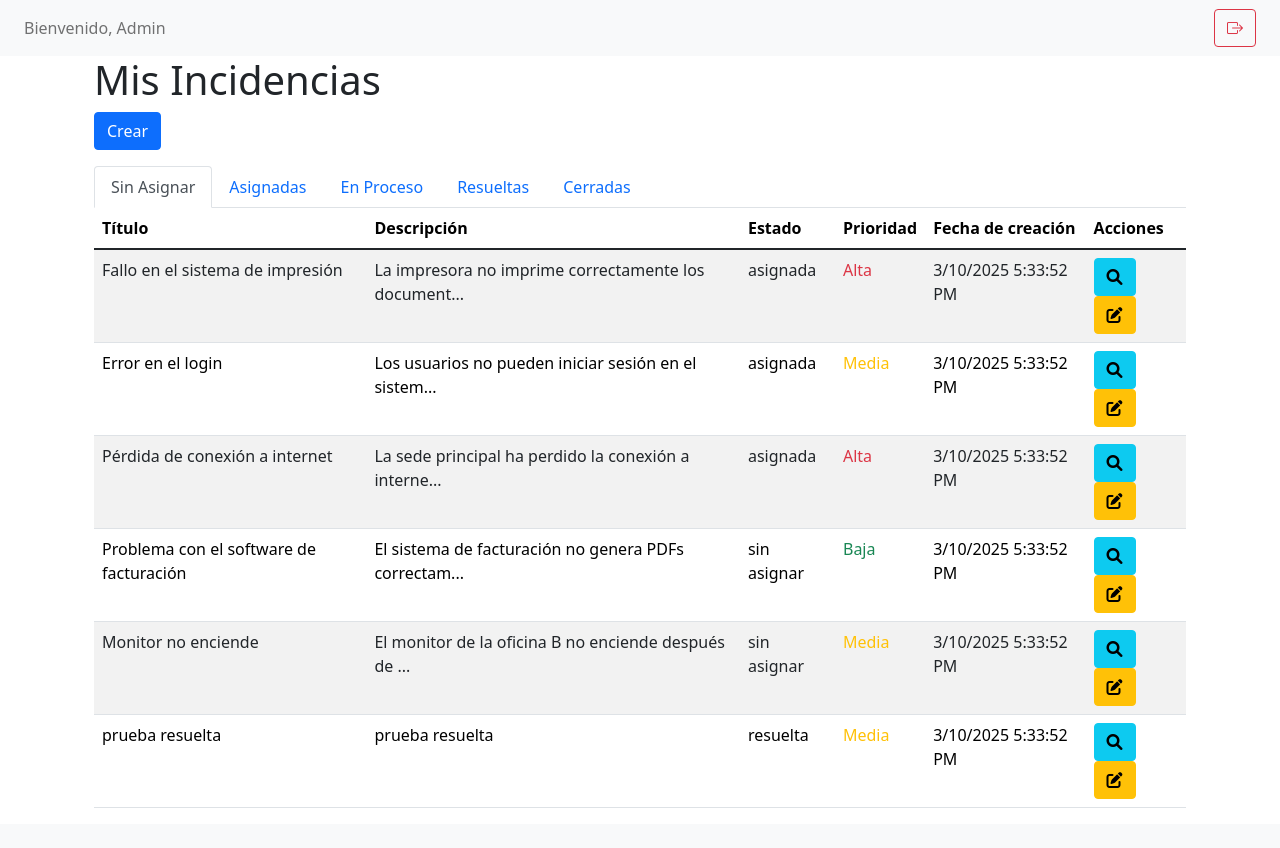
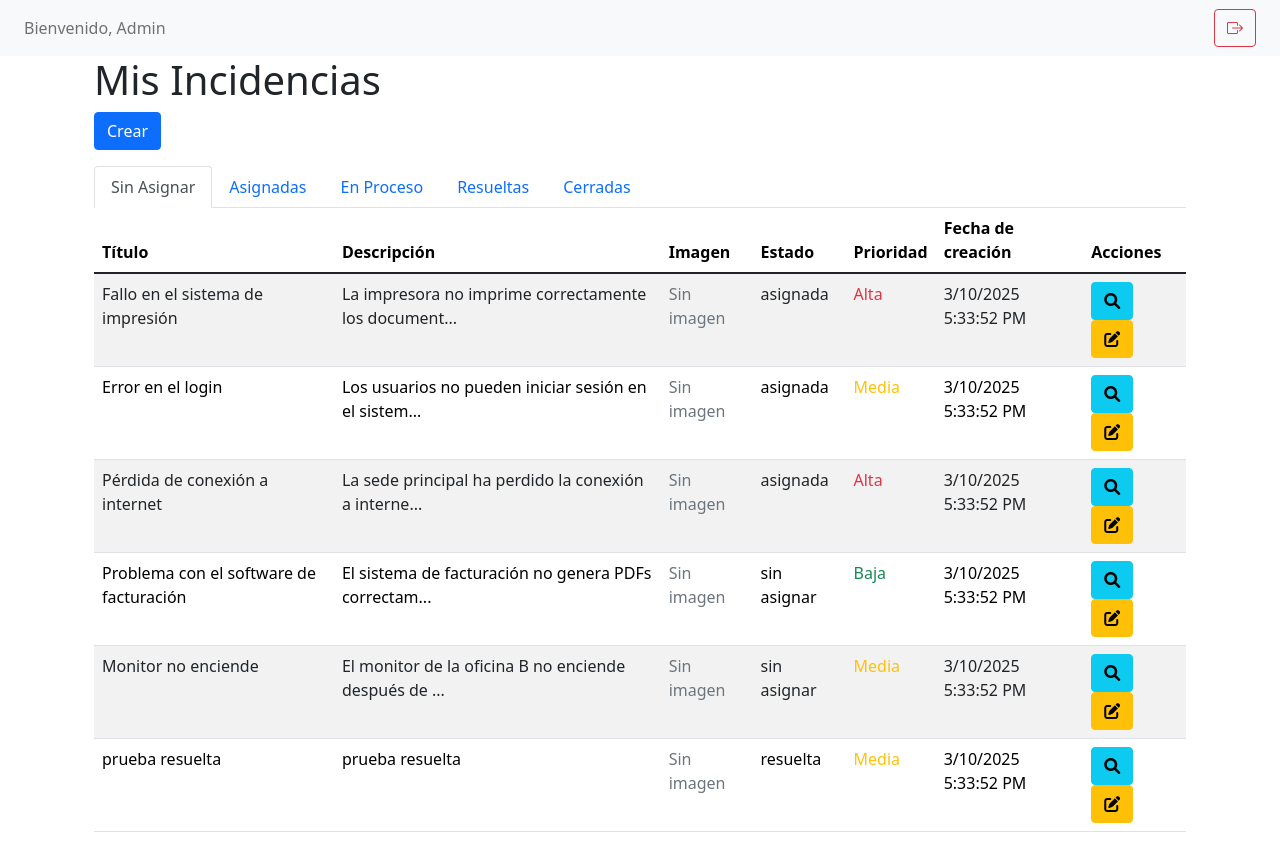
Before and after one commit to kilianruiz/A10-ApagarEncender, a Laravel app: page /clientes/1 in a window 1280 px wide. Before the commit the page ends 808 px from the top, so only its background shows below. Run offline with Laravel 12, Linux system fonts and the light colour scheme; a user stored in the database is signed in; data comes from the database, SQL or seed files in the repository; some libraries are stand-ins or nearby versions.

Commit message:
imagen de la incidencia en la tabla y en ver

```diff
--- a/public/js/crudClientes.js
+++ b/public/js/crudClientes.js
@@ -27,11 +27,17 @@ function cargarIncidencias() {
                 row.innerHTML = `
                     <td>${incidencia.titulo}</td>
                     <td>${incidencia.descripcion.length > 50 ? incidencia.descripcion.substring(0, 50) + '...' : incidencia.descripcion}</td>
+                    <td>
+                        ${incidencia.imagen ?
+                            `<img src="/storage/${incidencia.imagen}" alt="Imagen de la incidencia" class="img-thumbnail" style="max-width: 100px; max-height: 100px;">`
+                            : '<span class="text-muted">Sin imagen</span>'
+                        }
+                    </td>
                     <td>${incidencia.estado}</td>
                     <td class="${prioridadColor}">${incidencia.prioridad.charAt(0).toUpperCase() + incidencia.prioridad.slice(1)}</td>
                     <td>${new Date(incidencia.created_at).toLocaleDateString()} ${new Date(incidencia.created_at).toLocaleTimeString()}</td>
                     <td>
-                        <button class="btn btn-info" data-id="${incidencia.id}" onclick="verIncidencia(${incidencia.id})">
+                        <button class="btn btn-info me-2" data-id="${incidencia.id}" onclick="verIncidencia(${incidencia.id})">
                             <i class="fas fa-search"></i>
                         </button>
                         <button class="btn btn-warning" data-id="${incidencia.id}" onclick="editarIncidencia(${incidencia.id})">
@@ -59,6 +65,12 @@ function verIncidencia(id) {
         })
         .then(data => {
             const details = `
+                ${data.imagen ?
+                    `<div class="text-center mb-3">
+                        <img src="/storage/${data.imagen}" alt="Imagen de la incidencia" class="img-fluid rounded" style="max-height: 300px;">
+                    </div>`
+                    : ''
+                }
                 <p><strong>Título:</strong> ${data.titulo}</p>
                 <p><strong>Descripción:</strong> ${data.descripcion}</p>
                 <p><strong>Estado:</strong> ${data.estado}</p>
@@ -72,7 +84,11 @@ function verIncidencia(id) {
         })
         .catch(error => {
             console.error('Error:', error);
-            alert('Error al cargar los detalles de la incidencia.');
+            Swal.fire({
+                title: 'Error',
+                text: 'Error al cargar los detalles de la incidencia',
+                icon: 'error'
+            });
         });
 }
 
--- a/resources/views/crudClientes/index.blade.php
+++ b/resources/views/crudClientes/index.blade.php
@@ -59,6 +59,7 @@
             <tr>
                 <th>Título</th>
                 <th>Descripción</th>
+                <th>Imagen</th>
                 <th>Estado</th>
                 <th>Prioridad</th>
                 <th>Fecha de creación</th>
```
